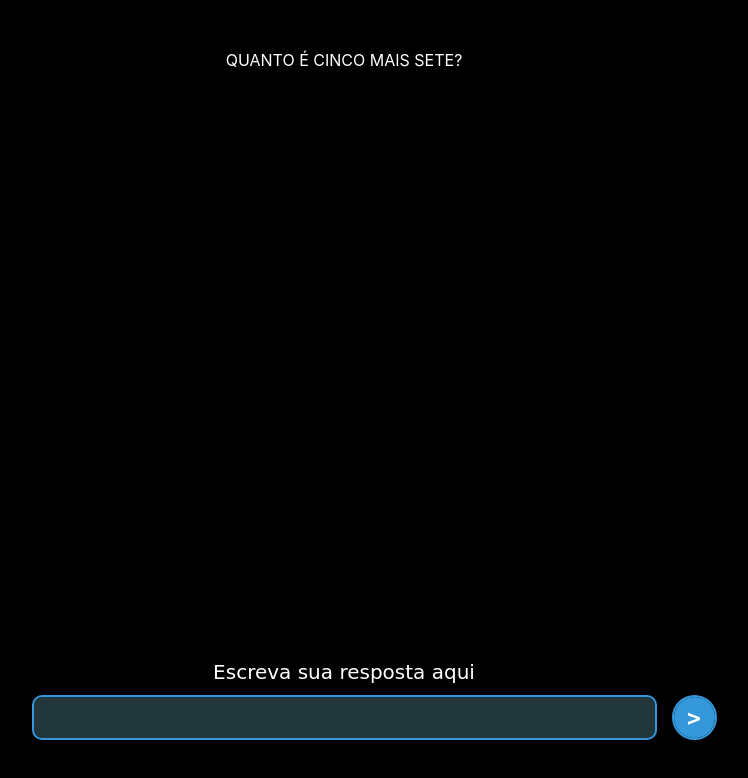
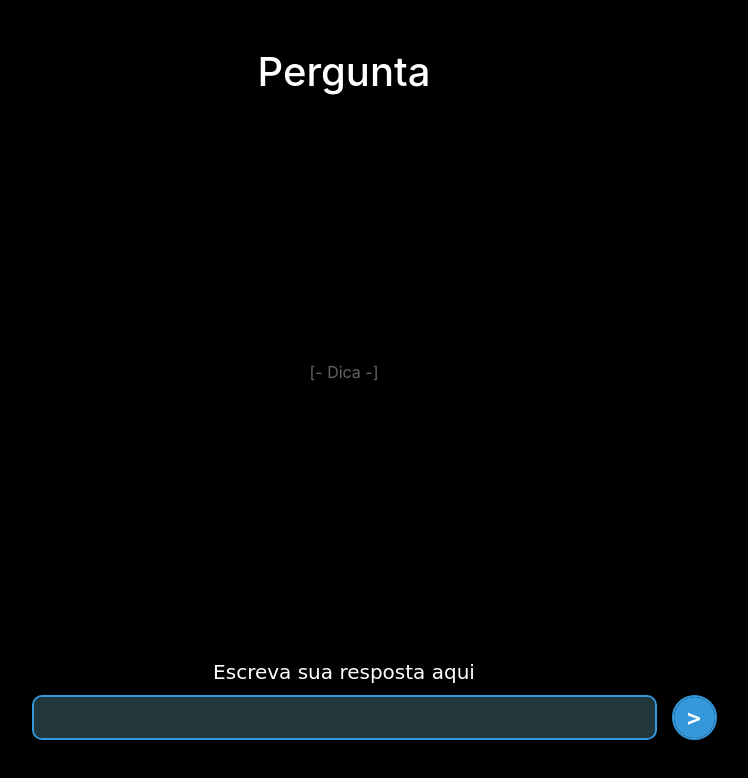
Before and after one commit to danielbaiadias18/descubra_me, a plain HTML site: page pagina1.html in a window 1280 px wide. Shown: the whole page, without its empty margins (296-1044 px from the left). Drawn offline with nearby package versions, Linux system fonts and the light colour scheme.

Commit message:
Bootstrap adicionado, ajuste na pagina1

```diff
--- a/pagina1.html
+++ b/pagina1.html
@@ -10,9 +10,16 @@
         integrity="sha384-ggOyR0iXCbMQv3Xipma34MD+dH/1fQ784/j6cY/iJTQUOhcWr7x9JvoRxT2MZw1T" crossorigin="anonymous">
         <style>
 
-            #pergunta, #dica{
+            #pergunta{
                 text-align: center;
                 color: white;
+            }
+
+            #dica{
+                position: absolute;
+                bottom: 50%;
+                color: rgb(100, 100, 100);
+                text-align: center;
             }
 
         </style>
@@ -20,11 +27,11 @@
 </head>
 
 <body>
-    <div id="pergunta" class="col-8 offset-2 text-center mt-5">
-        <h1></h1>
+    <div id="pergunta" class="col-8 lg-offset-4 offset-2 text-center mt-5">
+        <h1>Pergunta</h1>
     </div>
-    <div id="dica">
-        <p>QUANTO É CINCO MAIS SETE?</p>
+    <div id="dica" class="col-12">
+        <p>[- Dica -]</p>
     </div>
     <div id="divResposta">
         <div style="width: 100%;">
@@ -39,6 +46,9 @@
             </div>
         </div>
     </div>
+    <script src="https://code.jquery.com/jquery-3.3.1.slim.min.js" integrity="sha384-q8i/X+965DzO0rT7abK41JStQIAqVgRVzpbzo5smXKp4YfRvH+8abtTE1Pi6jizo" crossorigin="anonymous"></script>
+<script src="https://cdnjs.cloudflare.com/ajax/libs/popper.js/1.14.3/umd/popper.min.js" integrity="sha384-ZMP7rVo3mIykV+2+9J3UJ46jBk0WLaUAdn689aCwoqbBJiSnjAK/l8WvCWPIPm49" crossorigin="anonymous"></script>
+<script src="https://stackpath.bootstrapcdn.com/bootstrap/4.1.3/js/bootstrap.min.js" integrity="sha384-ChfqqxuZUCnJSK3+MXmPNIyE6ZbWh2IMqE241rYiqJxyMiZ6OW/JmZQ5stwEULTy" crossorigin="anonymous"></script>
 </body>
 
 </html>
```
